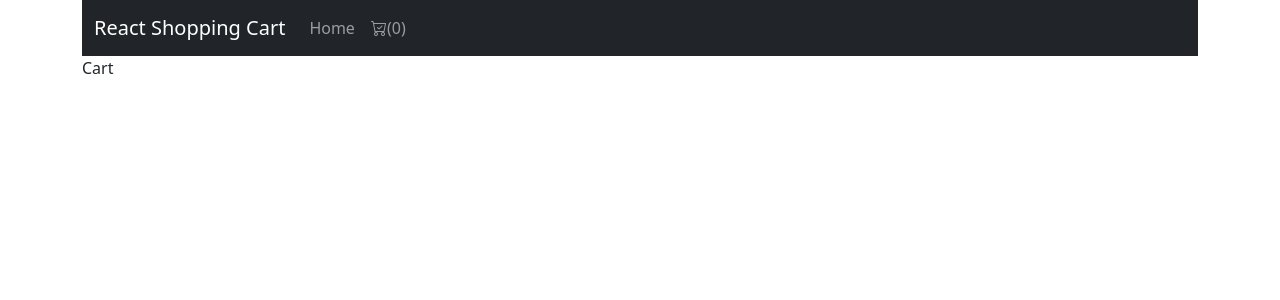
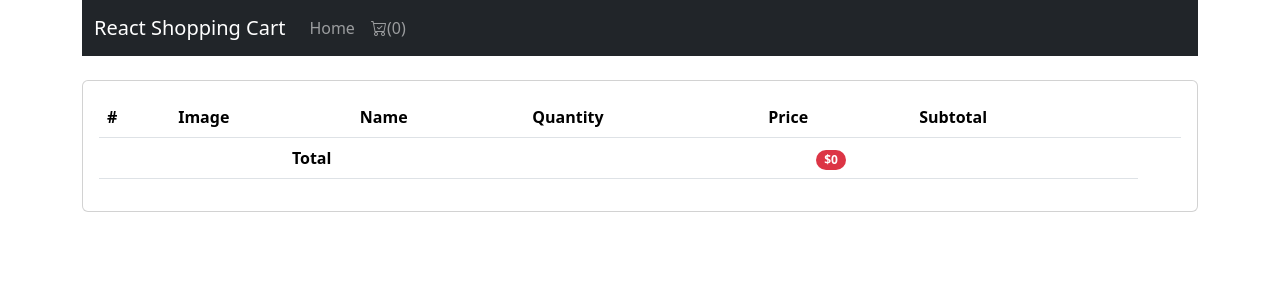
Before and after one commit to Taoufiq-Rhouas/ReactJs_Shopping_Cart_R_C_P, a React (Create React App) app in the folder shopping_cart/: page /cart in a window 1280 px wide. Shown: the top 300 px of the page. Built offline with nearby package versions, Linux system fonts and the light colour scheme.

Commit message:
Cart_Component

```diff
--- a/shopping_cart/src/App.js
+++ b/shopping_cart/src/App.js
@@ -73,7 +73,7 @@
 
         <Routes>
           <Route path="/" exact element={<Home products={products} addToCart={addToCart} />} />
-          <Route path="/cart" exact element={<Cart />} />
+          <Route path="/cart" exact element={<Cart cartItems={cartItems} />} />
         </Routes>
 
       {/* <ProductList products={products} addToCart={addToCart} /> */}
--- a/shopping_cart/src/components/Cart.jsx
+++ b/shopping_cart/src/components/Cart.jsx
@@ -1,7 +1,72 @@
 import React from 'react'
 
-export default function Cart() {
+export default function Cart({cartItems}) {
     return (
-        <div>Cart</div>
+        <div className='row my-4' >
+            <div className="col-md-12">
+                <div className="card">
+                    <div className="card-body">
+                        <table className="table">
+                            <thead>
+                                <tr>
+                                    <th>#</th>
+                                    <th>Image</th>
+                                    <th>Name</th>
+                                    <th>Quantity</th>
+                                    <th>Price</th>
+                                    <th>Subtotal</th>
+                                    <th></th>
+                                </tr>
+                            </thead>
+                            <tbody>
+                                {
+                                    cartItems.map(item => (
+                                        <tr key={item.id} >
+                                            <td>{item.id}</td>
+                                            <td>
+                                                <img
+                                                    src={item.image}
+                                                    className='fluid rounded'
+                                                    width={60}
+                                                    height={60}
+                                                    alt={item.name}
+                                                />
+                                            </td>
+                                            <td>{item.name}</td>
+                                            <td>
+                                                <i className="bi bi-caret-up"></i>
+                                                <span className="mx-2">
+                                                    {item.quantity}
+                                                </span>
+                                                <i className="bi bi-caret-down"></i>
+                                            </td>
+                                            <td>{item.price}</td>
+                                            <td>
+                                                {item.price * item.quantity}
+                                            </td>
+                                            <td>
+                                                <i className="bi bi-caret-x text-denger"></i>
+                                            </td>
+                                        </tr>
+                                    ))
+                                }
+                                <tr>
+                                    <th colSpan={3} className='text-center'>
+                                        Total
+                                    </th>
+                                    <td colSpan={3} className='text-center' >
+                                        <span className="badge bg-danger rounded-pill">
+                                            ${
+                                                cartItems.reduce((acc,item) => acc += item.price * item.quantity,0)
+                                            }
+                                        </span>
+                                    </td>
+                                </tr>
+                            </tbody>
+                        </table>
+                    </div>
+                </div>
+            </div>
+        </div>
     )
 }
```
